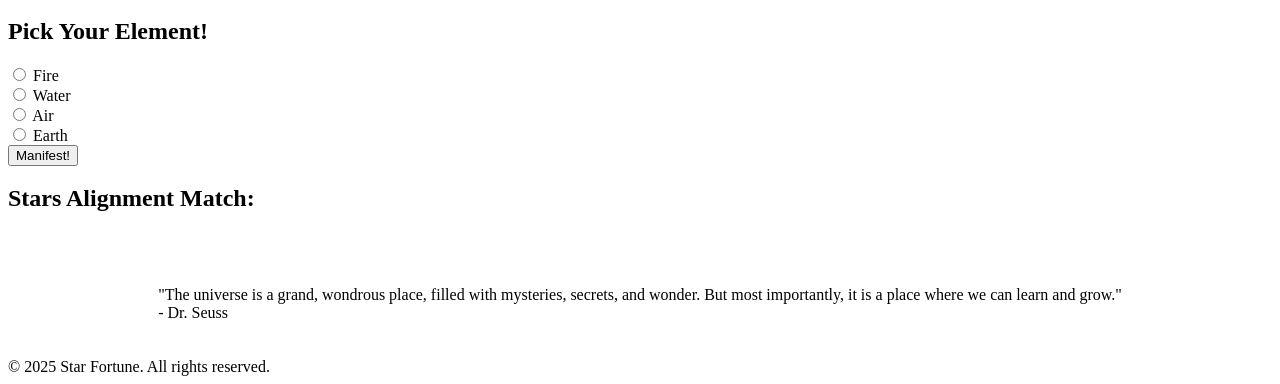
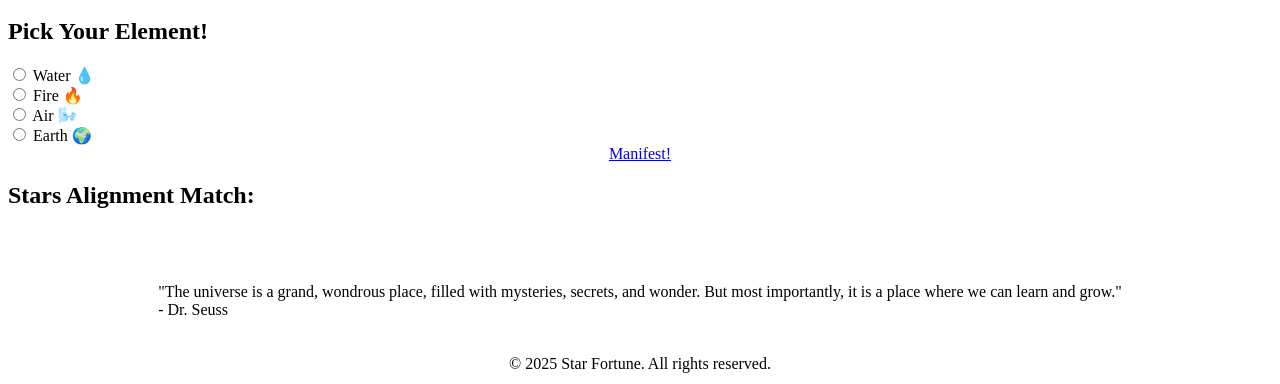
Before and after one commit to jammy-8/Star-Fortune, a plain HTML site: page index.html in a window 1280 px wide. Shown: the part 481-865 px from the top of the page. Drawn offline with Linux system fonts and the light colour scheme; a web font is replaced by a local one.

Commit message:
added a result html called anifest.html

```diff
--- a/assets/css/style.css
+++ b/assets/css/style.css
@@ -31,24 +31,23 @@ span {
     text-transform: capitalize;
 }
 
+.btn .container .header {
+    margin: auto;
+    width: 50%;
+    padding: 10px;
+    border: 3px solid plum;
+}
+
 .align-center {
     display: flex;
     justify-content: center;
     align-items: center;
 }
 
-.quote-container .footer {
-        text-align: center;
-        border: 3px solid violet;
-}
 
 
-.btn .container .header {
-    margin: auto;
-    width: 50%;
-    padding: 10px;
-    border: 3px solid plum;
-}
+
+
 
 /* Media Query */
 /* Small Screens */
--- a/index.html
+++ b/index.html
@@ -41,22 +41,23 @@
         <h2><span id="result">Pick your Element!</span></h2>
 
         <!-- ELEMENTS -->
+        <input type="radio" id="water" name="choice" value="water">
+        <label for="water">Water &#x1F4A7</label>
+        <br>
         <input type="radio" id="fire" name="choice" value="fire">
-        <label for="fire">Fire</label>
-        <br>
-        <input type="radio" id="water" name="choice" value="water">
-        <label for="water">Water</label>
+        <label for="fire">Fire &#128293</label>
         <br>
         <input type="radio" id="air" name="choice" value="air">
-        <label for="air">Air</label>
+        <label for="air">Air &#x1F32C;&#xFE0F</label>
         <br>
         <input type="radio" id="earth" name="choice" value="earth">
-        <label for="earth">Earth</label>
+        <label for="earth">Earth &#127757</label>
         <br>
 
         <!-- BUTTON -->
-        <div>
-            <button id="manifest" class="align-center">Manifest!</button>
+        <div class="col-12 text-center">
+            <a href="manifest.html" class="btn btn-primary align-center manifest">Manifest!
+            </a>
         </div>
 
         <!-- MATCH RESULT -->
@@ -67,16 +68,17 @@
 
         <!-- QUOTES -->
 
-        <div class="quote-container align-center center">
+        <section id="quote-container" class="quote-container align-center">
+        <div>
         "The universe is a grand, wondrous place, filled with mysteries, secrets, and wonder. But most importantly, it is a place where we can learn and grow."
         <br>
         - Dr. Seuss
 
-        </div>
+        </div></section>
         <br>
         <br>
         <!-- FOOTER-->
-            <div class="footer">
+            <div class="footer align-center">
                 &copy; 2025 Star Fortune. All rights reserved.
             </div>
 
```
Also changed, not shown: manifest.html (added, +31 -0 lines).
